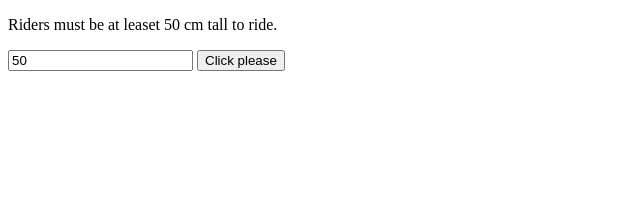
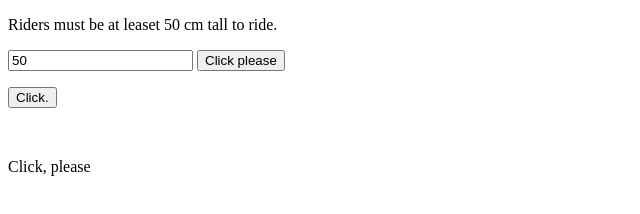
Before and after one commit to NLS34/JavascriptProjects, a plain HTML site: page Project6/index.html in a window 1280 px wide. Shown: the whole page, without its empty margins (0-640 px from the left). Drawn offline with Linux system fonts and the light colour scheme.

Commit message:
Update index.html

```diff
--- a/Project6/index.html
+++ b/Project6/index.html
@@ -8,5 +8,9 @@
 <input id="Height" value="50" />
 <button onclick="Ride_Function()">Click please</button>
 <p id="Ride"></p>
+<button onclick="myFunction()">Click.</button>
+<p id="Keywords_and_Constructors"></p>
+<br>
+<p id="Counting" onclick="nestedfunction()">Click, please</p>
 </body>
 </html>
```
